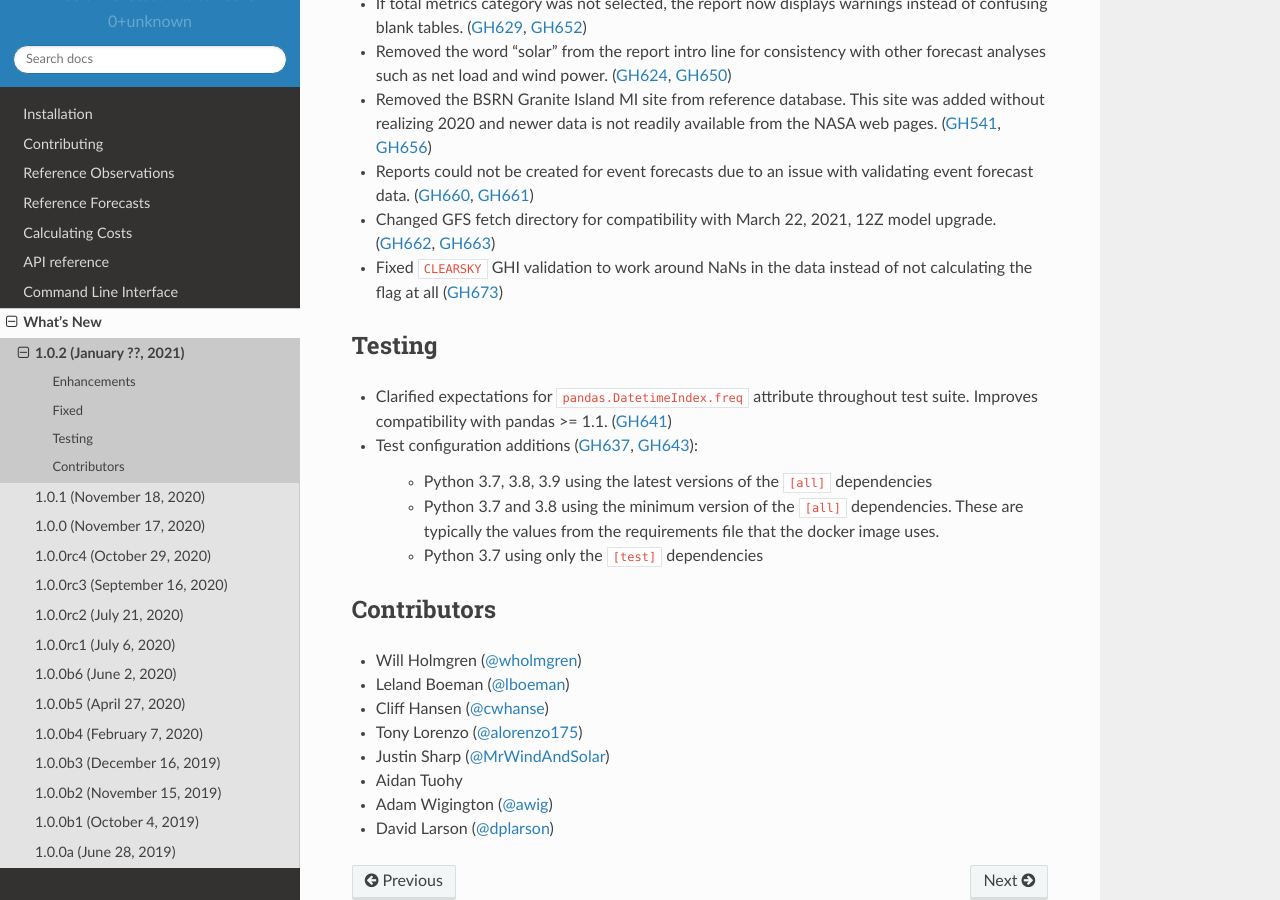
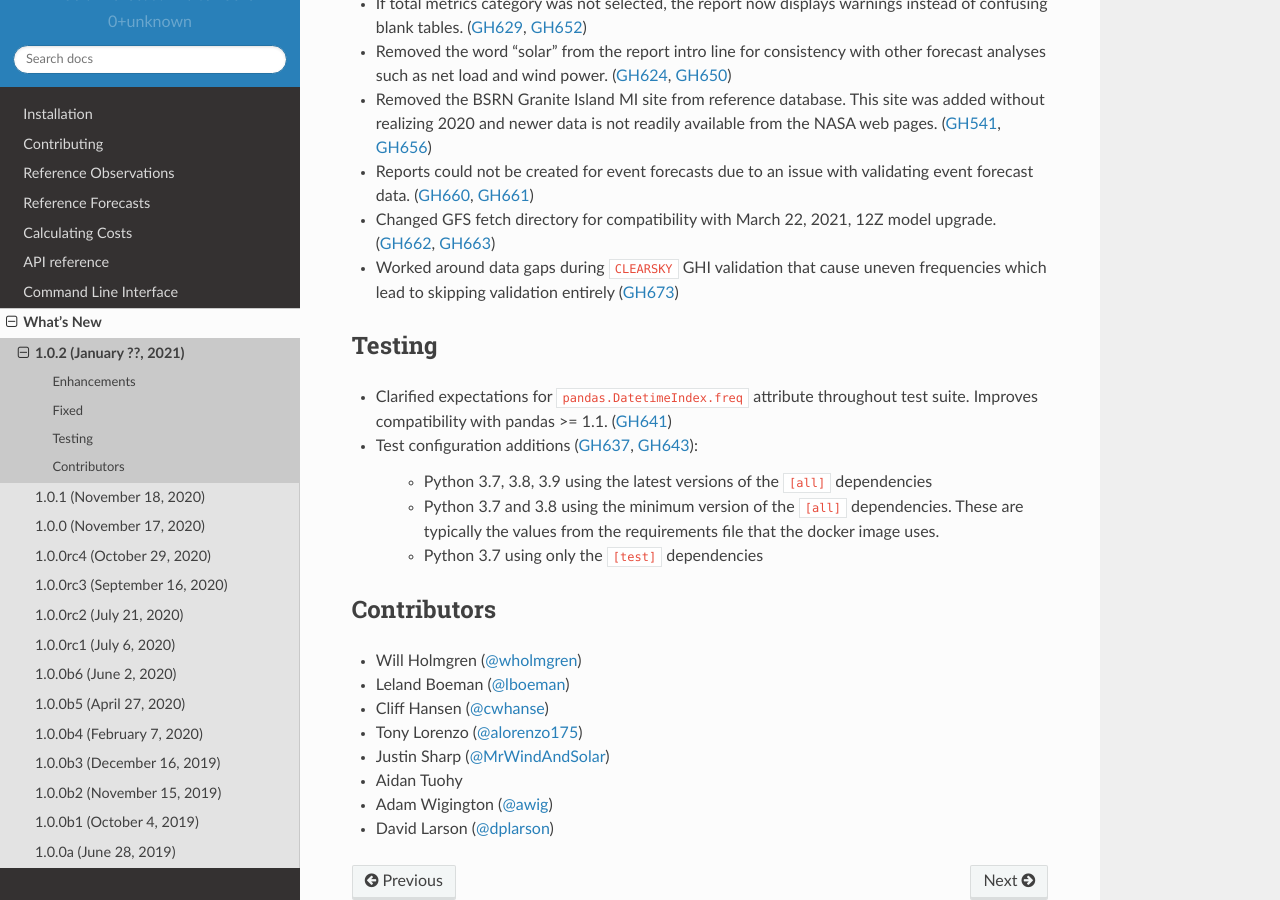
Before and after one commit to SolarArbiter/solarforecastarbiter-core, a Sphinx documentation site: the page built from docs/source/whatsnew/1.0.2.rst, in a window 1280 px wide and 900 px high, scrolled down 594 px. Built offline with Sphinx 7.4.7 and the Read the Docs theme 2.0.0, drawn with Linux system fonts in a browser that asks for light colours.

Commit message:
update whatsnew

```diff
--- a/docs/source/whatsnew/1.0.2.rst
+++ b/docs/source/whatsnew/1.0.2.rst
@@ -42,8 +42,8 @@ Fixed
   validating event forecast data. (:issue:`660`, :pull:`661`)
 * Changed GFS fetch directory for compatibility with March 22, 2021, 12Z
   model upgrade. (:issue:`662`, :pull:`663`)
-* Fixed ``CLEARSKY`` GHI validation to work around NaNs in the data
-  instead of not calculating the flag at all (:pull:`673`)
+* Worked around data gaps during ``CLEARSKY`` GHI validation that cause uneven
+  frequencies which lead to skipping validation entirely (:pull:`673`)
 
 Testing
 ~~~~~~~
```
